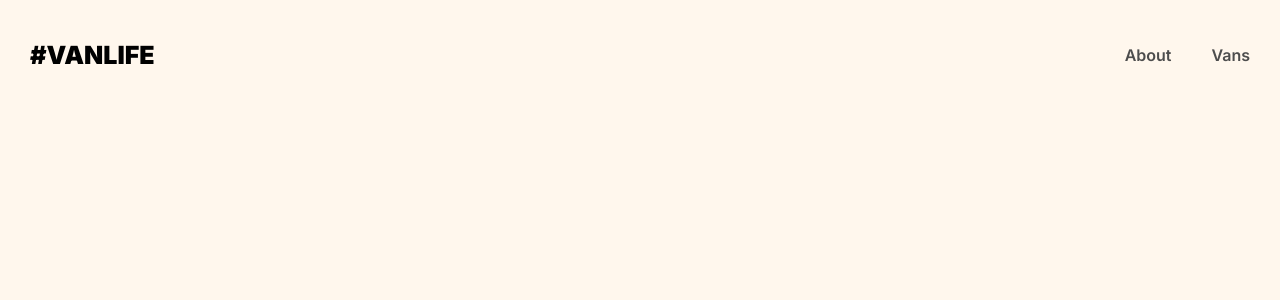
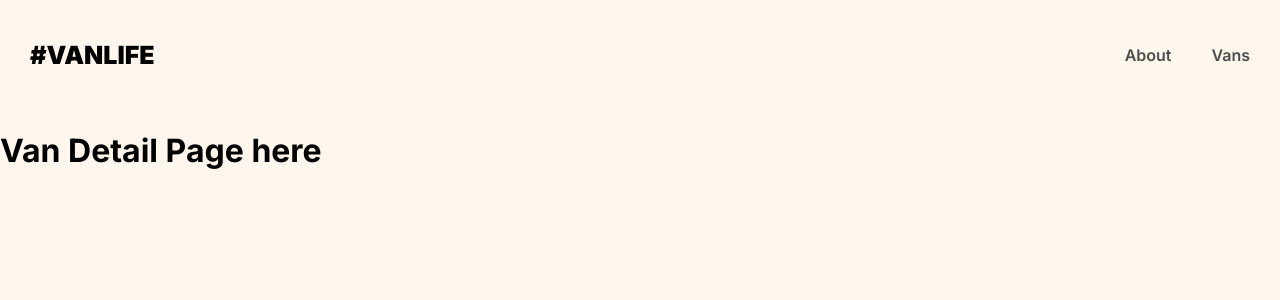
Before and after one commit to Ali-Arshad-Khan/van-life, a React (Vite) app: page /vans/1 in a window 1280 px wide. Before the commit this address had no page. Shown: the top 300 px of the page. Built offline with nearby package versions, Linux system fonts and the light colour scheme; what miragejs would draw is missing.

Commit message:
created page detail route

```diff
--- a/src/App.css
+++ b/src/App.css
@@ -135,6 +135,11 @@ header .site-logo {
   border-radius: 5px;
 }
 
+.vans-card a {
+  color: #161616;
+  text-decoration: none;
+}
+
 .vanscard-content {
   display: flex;
   justify-content: space-between;
--- a/src/App.jsx
+++ b/src/App.jsx
@@ -4,6 +4,7 @@ import './App.css'
 import Home from "./Pages/Home";
 import About from "./Pages/About";
 import Vans from "./Pages/Vans";
+import VanDetail from "./Pages/VanDetail";
 
 function App() {
   return (
@@ -19,6 +20,7 @@ function App() {
         <Route path="/" element={<Home />}/>
         <Route path="/about" element={<About />}/>
         <Route path="/vans" element={<Vans />}/>
+        <Route path="/vans/:id" element={<VanDetail />}/>
       </Routes>
     </BrowserRouter>
   )
--- /dev/null
+++ b/src/Pages/VanDetail.jsx
@@ -0,0 +1,5 @@
+export default function VanDetail() {
+    return (
+        <h1>Van Detail Page here</h1>
+    )
+}
--- a/src/Pages/Vans.jsx
+++ b/src/Pages/Vans.jsx
@@ -1,4 +1,5 @@
 import { useEffect, useState } from "react";
+import {Link} from "react-router-dom";
 export default function Vans() {
     const [vans, setVans] = useState([])
     useEffect(() => {
@@ -7,15 +8,18 @@ export default function Vans() {
             .then(data => setVans(data.vans))
     }, [])
 
+
     const vansData = vans.map((van) => {
         return (
             <div className="vans-card" key={van.id}>
+                <Link to={`/vans/${van.id}`}>
                 <img src={van.imageUrl} alt="" />
                 <div className="vanscard-content">
                 <h3>{van.name}</h3>
                 <h3>{`$${van.price}`}<br /><span>/day</span></h3>
                 </div>
                 <i className={`van-type ${van.type} selected`}>{van.type}</i>
+                </Link>
             </div>
         )
     })
```
